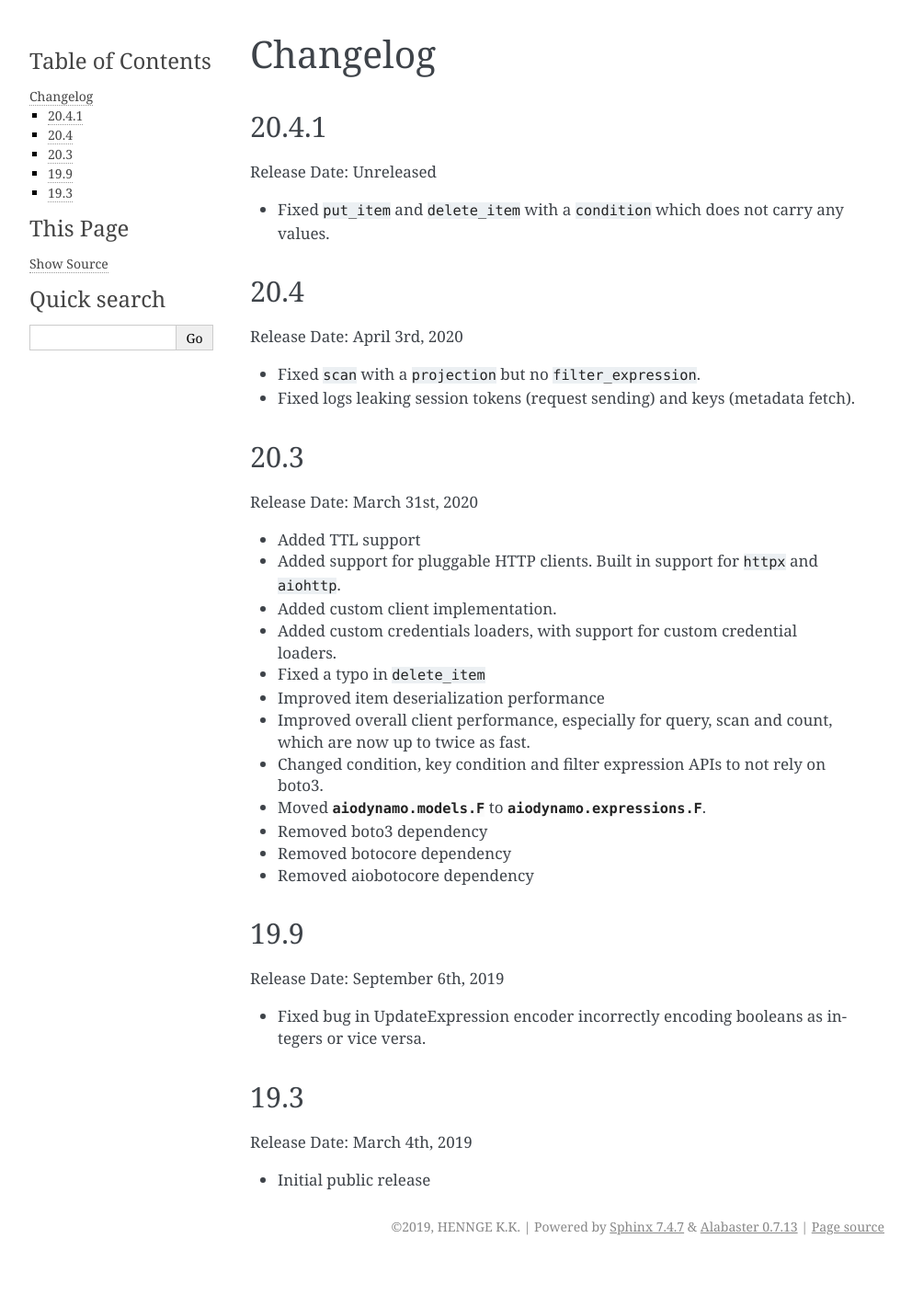
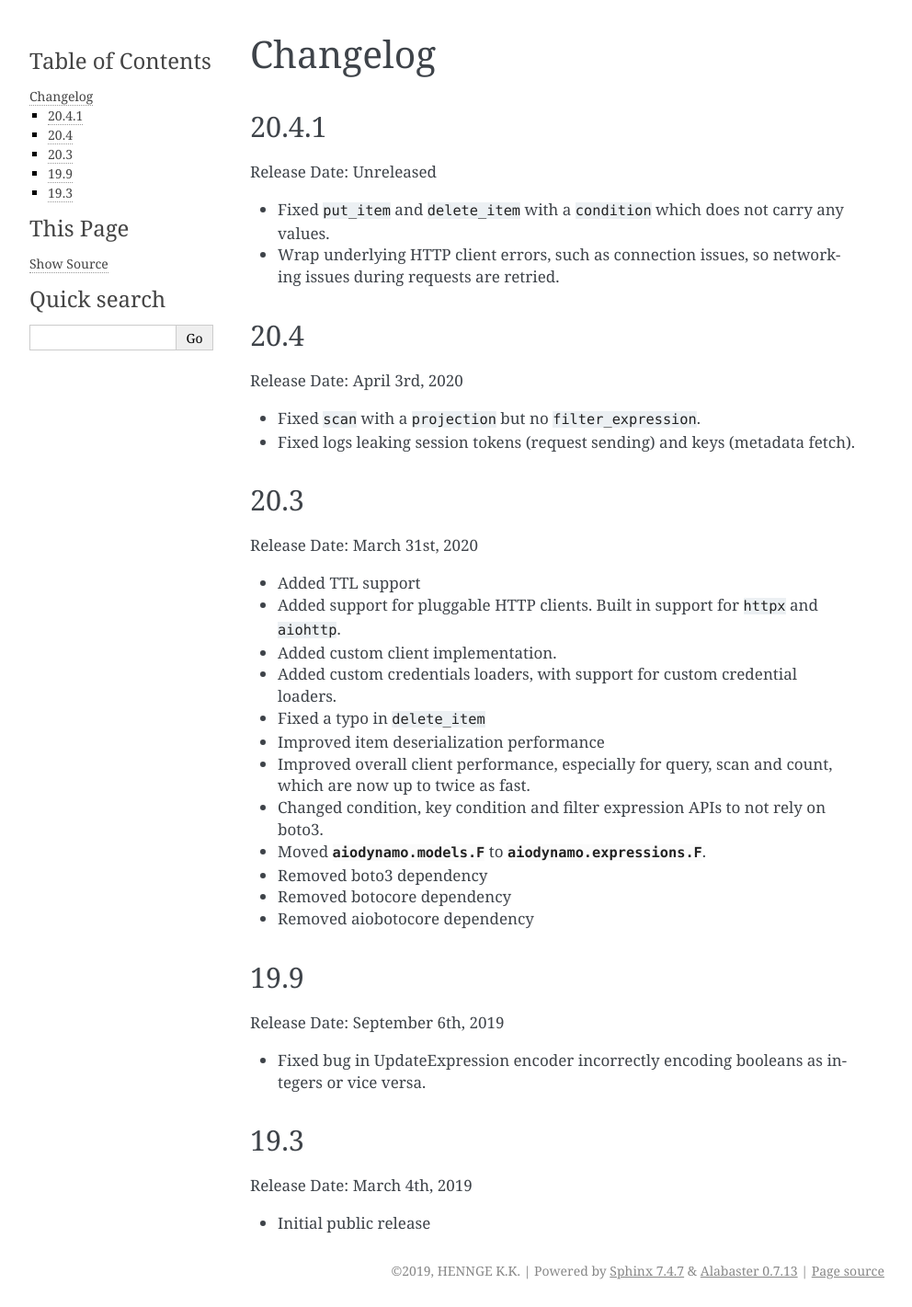
Before and after one commit to HENNGE/aiodynamo, a Sphinx documentation site: the page built from docs/changelog.rst, in a window 1280 px wide. Shown: the whole page at 92% size, without its empty margins (148-1140 px from the left). Built offline with Sphinx 7.4.7, drawn with Linux system fonts in a browser that asks for light colours; before the commit the page ends 1373 px from its top, so only the background shows below that.

Commit message:
updated changelog

```diff
--- a/docs/changelog.rst
+++ b/docs/changelog.rst
@@ -7,6 +7,8 @@ Changelog
 Release Date: Unreleased
 
 * Fixed ``put_item`` and ``delete_item`` with a ``condition`` which does not carry any values.
+* Wrap underlying HTTP client errors, such as connection issues, so networking issues during
+  requests are retried.
 
 20.4
 ----
```
